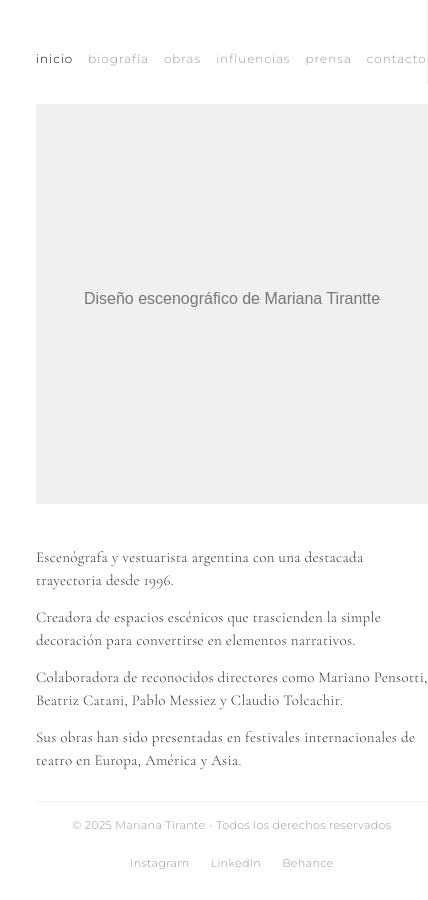
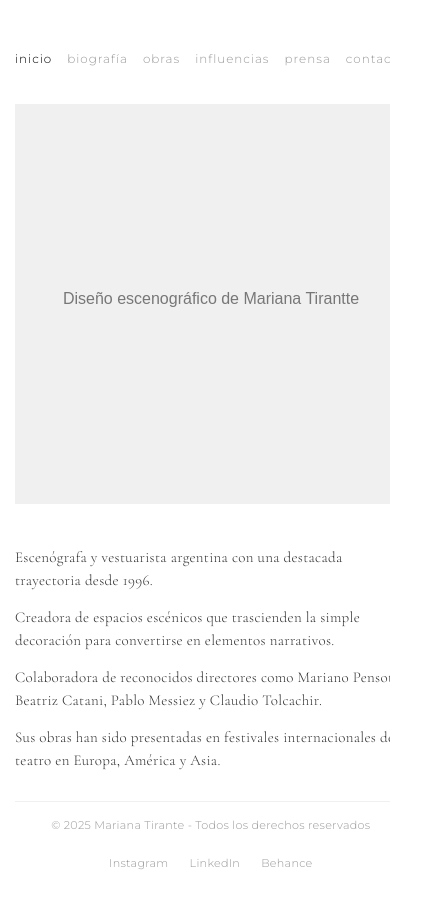
Before and after one commit to romassardo/MarianaWeb, a website: page index.html in a window 390 px wide. Shown: the part 91-991 px from the top of the page, 428 px wide, since content can reach past the window. Drawn offline with nearby package versions, Linux system fonts and the light colour scheme.

Commit message:
Corregido problema de margen derecho y zoom inicial en dispositivos móviles

```diff
--- a/css/mobile-fixes.css
+++ b/css/mobile-fixes.css
@@ -1,10 +1,48 @@
 /**
  * Correcciones específicas para problemas de visualización en dispositivos móviles
- * Soluciona problemas con contenido invisible y animaciones
+ * Soluciona problemas con contenido invisible, animaciones, márgenes y zoom
  */
 
-/* Forzar visibilidad de contenido en dispositivos móviles independientemente de animaciones */
+/* Corrección de zoom inicial en toda la página */
+html, body {
+    width: 100% !important;
+    overflow-x: hidden !important;
+}
+
+/* Configuración específica para viewport en móviles */
 @media screen and (max-width: 768px) {
+    /* Asegurar que no hay zoom inicial */
+    html {
+        -ms-text-size-adjust: 100%;
+        -webkit-text-size-adjust: 100%;
+        touch-action: manipulation;
+    }
+
+    /* Asegurar márgenes simétricos y correctos */
+    body {
+        padding: 0 !important;
+        margin: 0 !important;
+        width: 100% !important;
+        overflow-x: hidden !important;
+    }
+
+    /* Configuración de contenedor principal con márgenes simétricos */
+    .container {
+        width: 100% !important;
+        max-width: 100% !important;
+        margin: 0 auto !important;
+        padding-left: 15px !important;
+        padding-right: 15px !important;
+        box-sizing: border-box !important;
+    }
+
+    /* Corrección de scroll horizontal no deseado */
+    .container > * {
+        max-width: 100% !important;
+        box-sizing: border-box !important;
+    }
+
+    /* Forzar visibilidad de contenido en dispositivos móviles independientemente de animaciones */
     /* Hacer que todos los elementos con scroll-reveal sean visibles inmediatamente en móviles */
     .scroll-reveal {
         opacity: 1 !important;
--- a/index.html
+++ b/index.html
@@ -2,7 +2,7 @@
 <html lang="es">
 <head>
     <meta charset="UTF-8">
-    <meta name="viewport" content="width=device-width, initial-scale=1.0">
+    <meta name="viewport" content="width=device-width, initial-scale=1.0, maximum-scale=1.0, user-scalable=no">
     <title>Mariana Tirante - Escenógrafa Argentina | Portfolio Oficial</title>
     <meta name="description" content="Portfolio profesional de Mariana Tirante, escenógrafa argentina reconocida por su trabajo en las artes escénicas y el teatro contemporáneo. Especialista en crear espacios que narran historias.">
 
```
Also changed, not shown: biografia.html (+1 -1 lines), contacto.html (+1 -1 lines), influencias.html (+1 -1 lines), obras.html (+1 -1 lines), prensa.html (+1 -1 lines).
